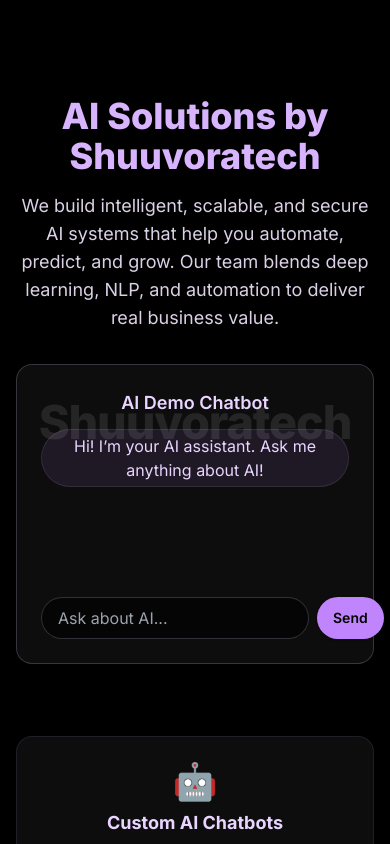
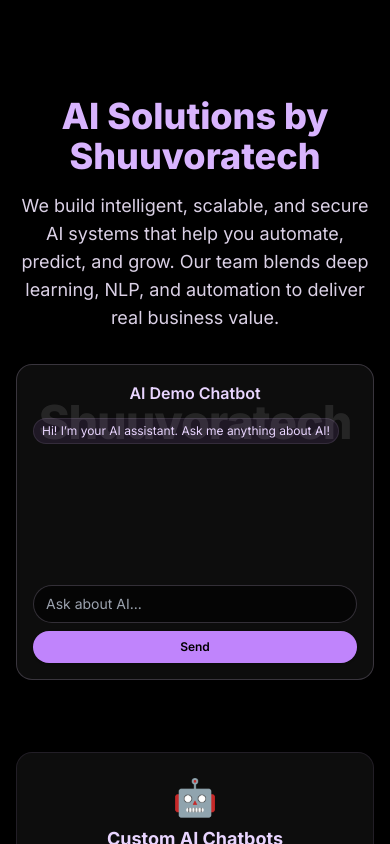
Before and after one commit to Subhasiish/Archels-jwellery, a Next.js app: page /ai in a window 390 px wide. Shown: the top 844 px of the page. Built offline with nearby package versions, Linux system fonts and the light colour scheme.

Commit message:
pages ai commit

```diff
--- a/app/ai/page.tsx
+++ b/app/ai/page.tsx
@@ -155,25 +155,25 @@
   }
   if (!mounted) return null;
   return (
-    <div className="w-full max-w-md bg-white/5 border border-purple-200/20 rounded-2xl p-6 shadow-lg mb-6">
-      <div className="mb-3 text-purple-200 font-semibold text-lg">AI Demo Chatbot</div>
-      <div className="h-40 overflow-y-auto flex flex-col gap-2 mb-2 scrollbar-hide" style={{ scrollbarWidth: 'none', msOverflowStyle: 'none' }}>
+    <div className="w-full max-w-md sm:max-w-sm md:max-w-md bg-white/5 border border-purple-200/20 rounded-2xl p-4 sm:p-5 md:p-6 shadow-lg mb-6 mx-auto">
+      <div className="mb-3 text-purple-200 font-semibold text-base sm:text-lg">AI Demo Chatbot</div>
+      <div className="h-40 sm:h-44 md:h-48 overflow-y-auto flex flex-col gap-2 mb-2 scrollbar-hide" style={{ scrollbarWidth: 'none', msOverflowStyle: 'none' }}>
         {messages.map((msg, i) => (
-          <div key={i} className={msg.from === "ai" ? "text-purple-200" : "text-white/90 text-right"}>
-            <span className="inline-block px-3 py-1 rounded-full bg-purple-400/10 border border-purple-200/10 mb-1">
+          <div key={i} className={msg.from === "ai" ? "text-purple-200 text-left" : "text-white/90 text-right"}>
+            <span className="inline-block px-2 py-1 sm:px-3 sm:py-1.5 rounded-full bg-purple-400/10 border border-purple-200/10 mb-1 text-xs sm:text-sm break-words max-w-[90vw] sm:max-w-[80vw] md:max-w-[320px]">
               {msg.text}
             </span>
           </div>
         ))}
       </div>
-      <form onSubmit={sendMessage} className="flex gap-2">
+      <form onSubmit={sendMessage} className="flex flex-col sm:flex-row gap-2">
         <input
-          className="flex-1 rounded-full px-4 py-2 bg-black/60 border border-purple-200/20 text-white focus:outline-none"
+          className="flex-1 rounded-full px-3 py-2 sm:px-4 sm:py-2 bg-black/60 border border-purple-200/20 text-white focus:outline-none text-sm sm:text-base"
           value={input}
           onChange={e => setInput(e.target.value)}
           placeholder="Ask about AI..."
         />
-        <button type="submit" className="px-4 py-2 rounded-full bg-purple-400 text-black font-semibold shadow hover:bg-purple-300 transition text-sm">
+        <button type="submit" className="px-4 py-2 rounded-full bg-purple-400 text-black font-semibold shadow hover:bg-purple-300 transition text-xs sm:text-sm">
           Send
         </button>
       </form>
```
